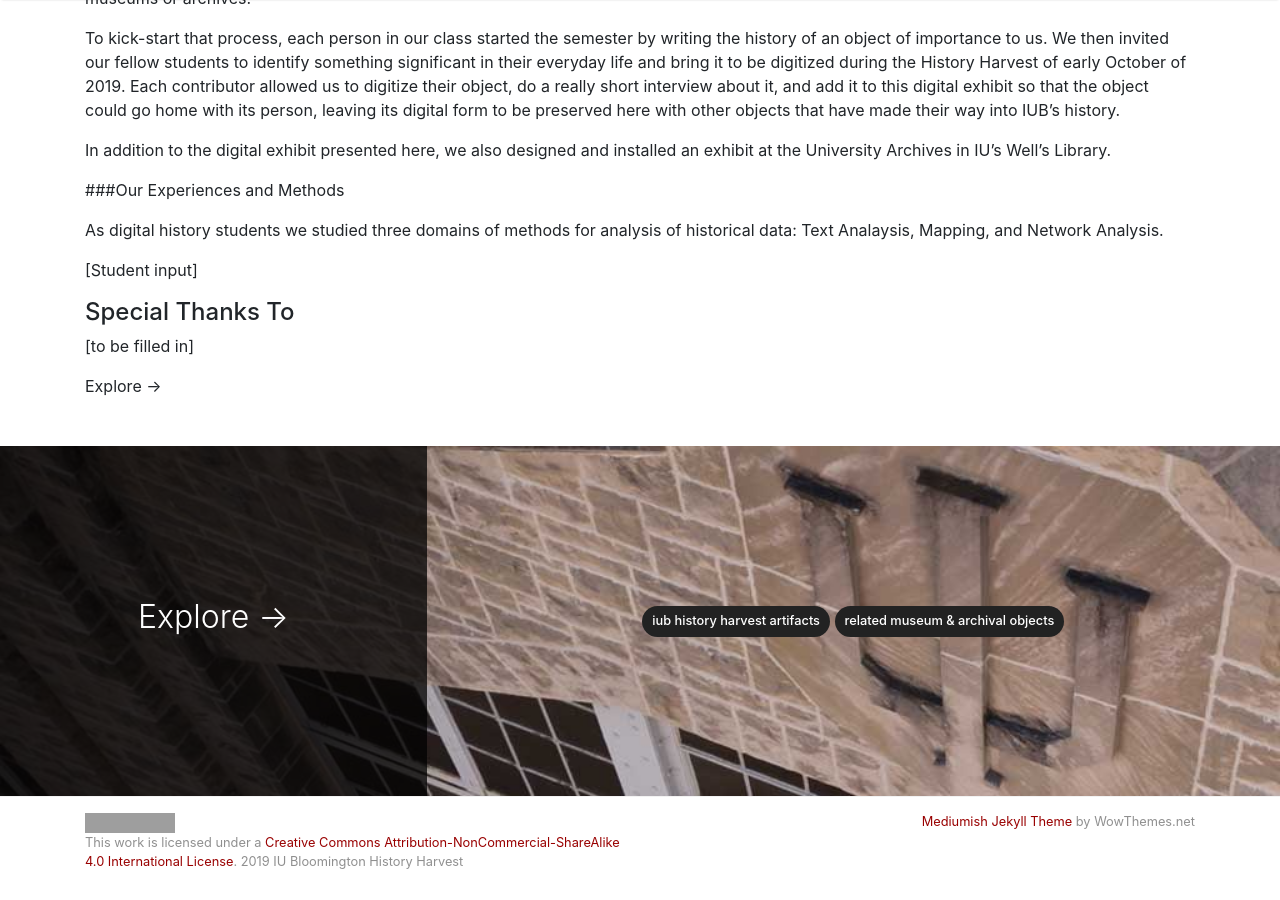
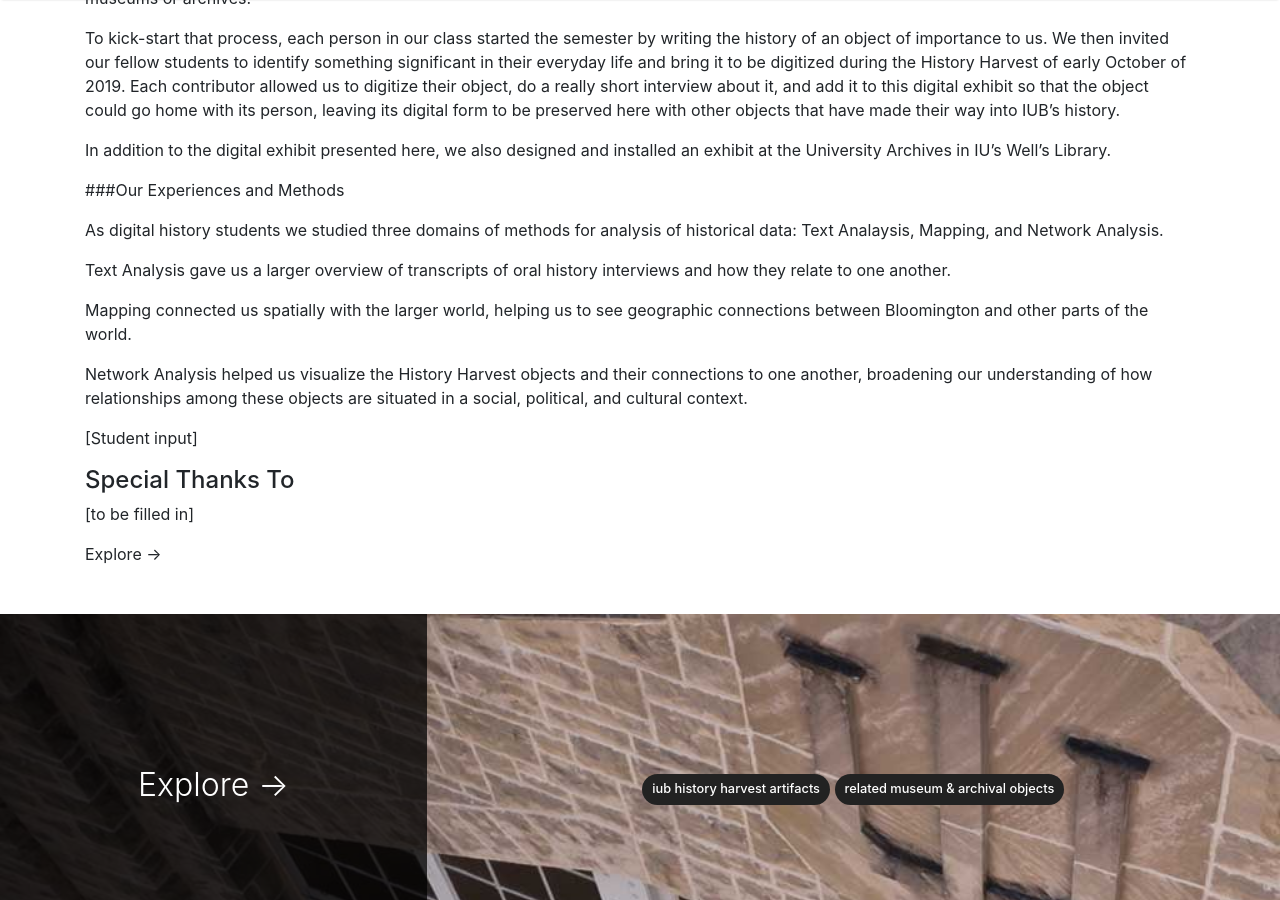
Before and after one commit to H301HistoryHarvest/H301HistoryHarvest, a Jekyll site: the page built from _pages/index.md, in a window 1280 px wide and 900 px high, scrolled down 437 px. Built offline with Jekyll 4.4.1, drawn with Linux system fonts in a browser that asks for light colours; nearby versions of some CDN libraries; comment, search, counter and statistics services are not loaded; grey boxes are pictures that could not be loaded.

Commit message:
Update index.md

```diff
--- a/_pages/index.md
+++ b/_pages/index.md
@@ -18,6 +18,12 @@ In addition to the digital exhibit presented here, we also designed and installe
 
 As digital history students we studied three domains of methods for analysis of historical data:  Text Analaysis, Mapping, and Network Analysis.
 
+Text Analysis gave us a larger overview of transcripts of oral history interviews and how they relate to one another.
+
+Mapping connected us spatially with the larger world, helping us to see geographic connections between Bloomington and other parts of the world.
+
+Network Analysis helped us visualize the History Harvest objects and their connections to one another, broadening our understanding of how relationships among these objects are situated in a social, political, and cultural context.
+
 [Student input]
 
 
```
